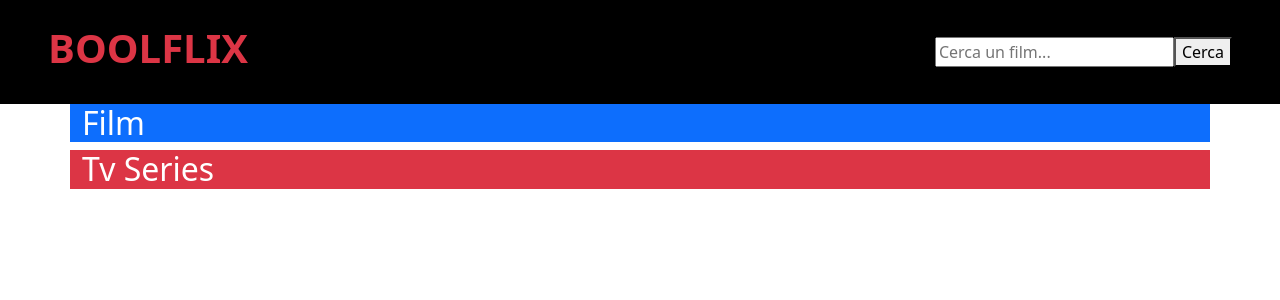
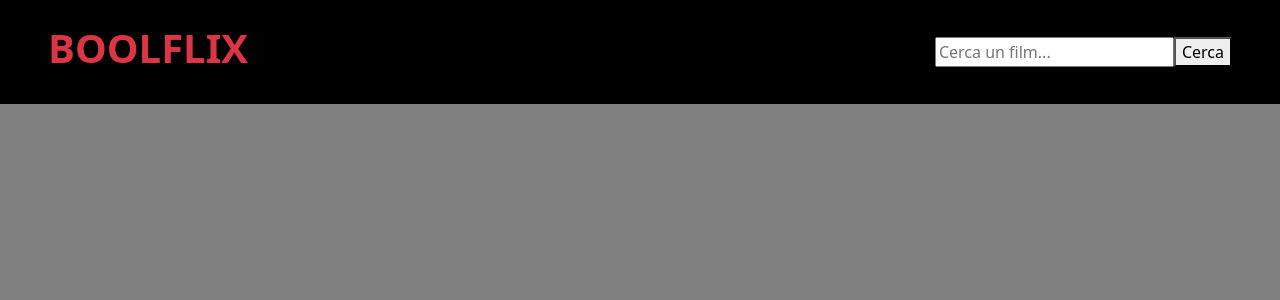
Before and after one commit to Denis-Turbatu/vite-boolflix, a Vue app: page / in a window 1280 px wide. Shown: the top 300 px of the page. Built offline with nearby package versions, Linux system fonts and the light colour scheme.

Commit message:
feat: style for AppMain

```diff
--- a/src/App.vue
+++ b/src/App.vue
@@ -45,4 +45,8 @@ export default {
     </div>
 </template>
 
-<style lang="scss" scoped></style>
+<style lang="scss">
+    body{
+        background-color: grey;
+    }
+</style>
--- a/src/components/AppHeader.vue
+++ b/src/components/AppHeader.vue
@@ -25,7 +25,7 @@ export default {
         </div>
         <!-- searchbar -->
         <div class="me-5">
-            <input type="text" v-model="query" placeholder="Cerca un film...">
+            <input type="text" v-model="query" placeholder="Cerca un film..." @keyup.enter="emitSaveQuery">
             <!-- search-button -->
             <button @click="emitSaveQuery">Cerca</button>
         </div>
--- a/src/components/AppMain.vue
+++ b/src/components/AppMain.vue
@@ -15,19 +15,23 @@ export default {
 
 <template>
     <!-- Contenitore -->
-    <div class="container">
+    <div>
         <!-- Film -->
+        <div class="mx-5">
             <div class="row d-flex flex-wrap">
-            <h2 class="text-white bg-primary">Film</h2>
+                <h2 v-show="cardArrayMovie.length > 0" class="text-white fw-bold my-5">Film</h2>
                 <div class="col-3" v-for="card in cardArrayMovie" :key="card">
                     <AppCard :card="card"/>
                 </div>
-            <h2 class="text-white bg-danger">Tv Series</h2>
+                <h2 v-show="cardArrayMovie.length > 0" class="text-white fw-bold my-5">Tv Series</h2>
                 <div class="col-3" v-for="card in cardArrayTv" :key="card">
                     <AppCard :card="card"/>
                 </div>
             </div>
         </div>
+    </div>
 </template>
 
-<style lang="scss" scoped></style>
+<style lang="scss" scoped>
+
+</style>
```
Lines whose indentation alone changed are shown as unchanged.
